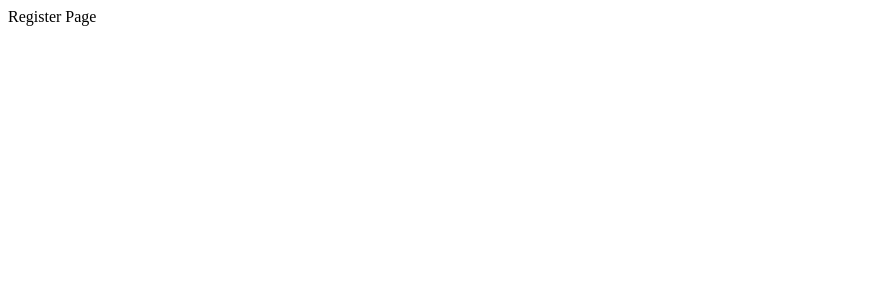
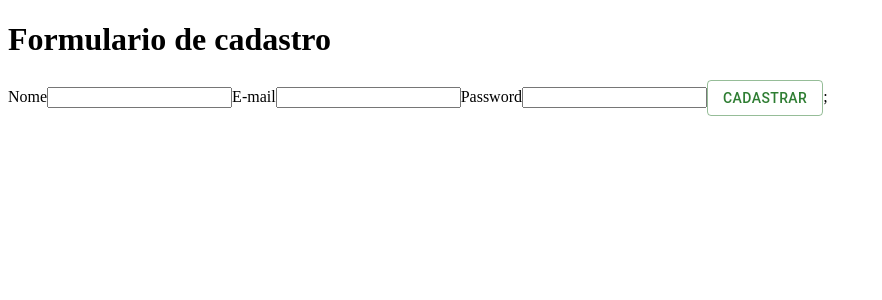
Before and after one commit to luanmoraes123/aplicacao-para-controlar-financas-, a Next.js app: page /register in a window 1280 px wide. Shown: the top 300 px of the page, without its empty margins (0-882 px from the left). Built offline with nearby package versions, Linux system fonts and the light colour scheme.

Commit message:
criando pagina de login e registro

```diff
--- a/src/app/(guest)/login/page.js
+++ b/src/app/(guest)/login/page.js
@@ -1,5 +1,9 @@
+import LoginForm from '../../../components/LoginForm'
+
 const loginPage = () => {
-  return <div>Login Page</div>
+  return (
+    <LoginForm />
+  )
 }
 
 export default loginPage;
--- a/src/app/(guest)/register/page.js
+++ b/src/app/(guest)/register/page.js
@@ -1,5 +1,7 @@
+import RegisterForm from '../../../components/RegisterForm'
+
 const RegisterPage = () => {
-  return <div>Register Page</div>
+  return <RegisterForm />
 }
 
 export default RegisterPage;
--- /dev/null
+++ b/src/components/RegisterForm/index.jsx
@@ -0,0 +1,25 @@
+'use client'
+import Button from '@mui/material/Button';
+
+const RegisterForm = () => {
+
+  const onSubmit = (e) => {
+    e.preventDefault();
+    console.log('Formulario enviado');
+  }
+
+  return(
+    <form action="" onSubmit={onSubmit}>
+      <h1>Formulario de cadastro</h1>
+      <label htmlFor="name">Nome</label>
+      <input type="text" name='name'/>
+      <label htmlFor="email">E-mail</label>
+      <input type="text" name='email'/>
+      <label htmlFor="password">Password</label>
+      <input type="password" name='password'/>
+      <Button variant="outlined" color='success' type='submit'>Cadastrar</Button>;
+    </form>
+  )
+}
+
+export default RegisterForm;
```
Also changed, not shown: package.json (+9 -2 lines), src/components/LoginForm/index.jsx (added, +22 -0 lines), 1 other file (tests, documents, lock files or other folders).
